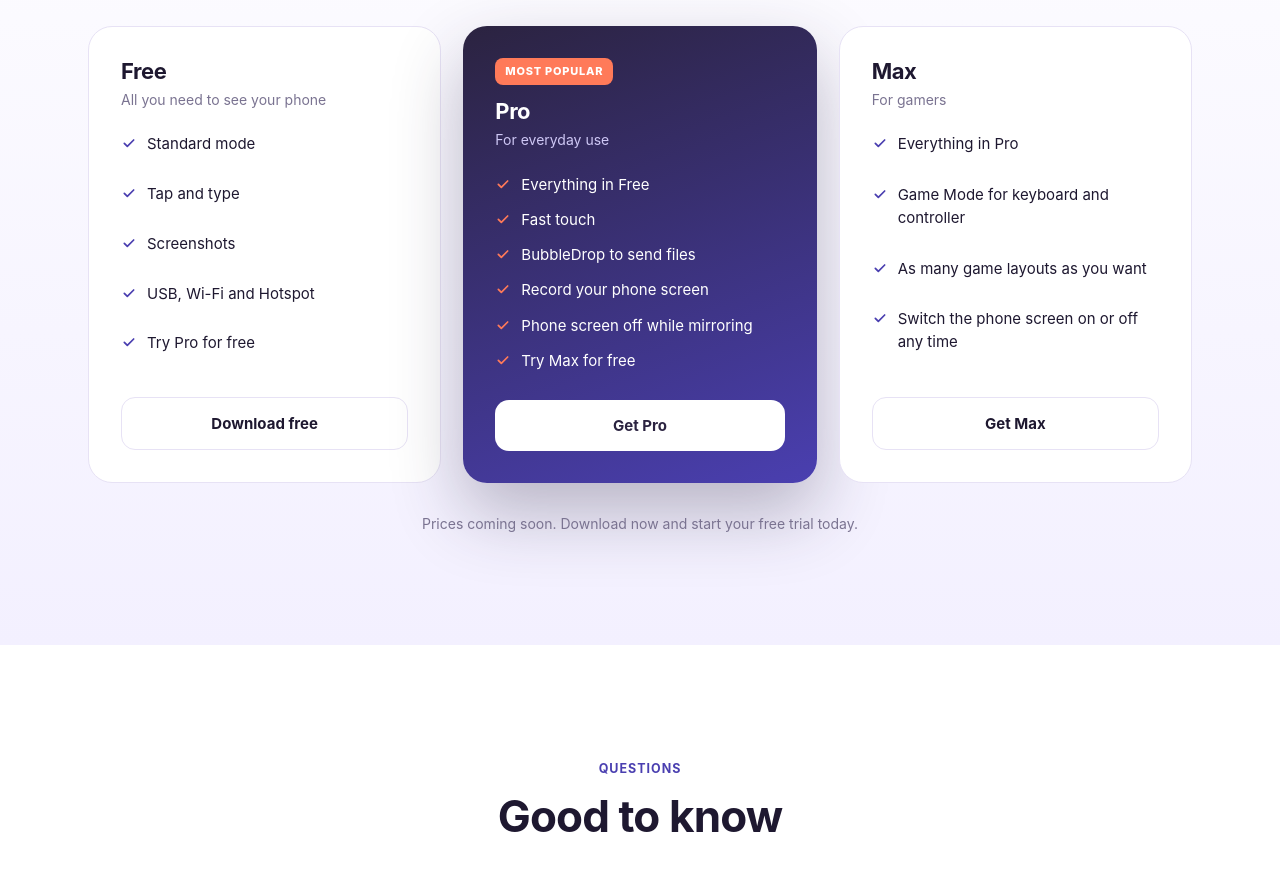
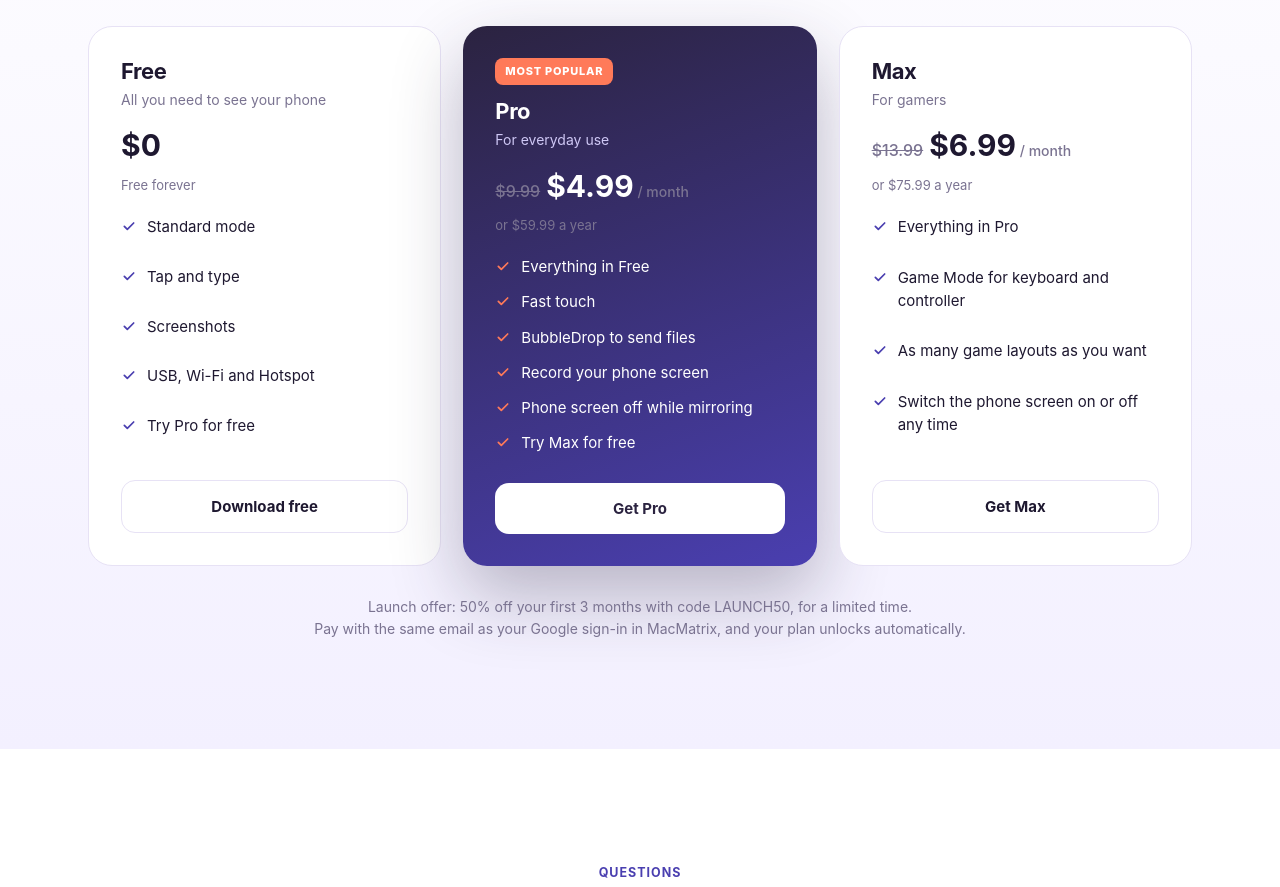
Before and after one commit to AltairCo-Studio/MacMatrix, a plain HTML site: page index.html in a window 1280 px wide. Shown: the part 5720-6607 px from the top of the page. Drawn offline with Linux system fonts and the light colour scheme.

Commit message:
Pricing and checkout links

```diff
--- a/index.html
+++ b/index.html
@@ -197,6 +197,7 @@ section.block{padding:110px 0}
 .plan.hot{background:linear-gradient(160deg,#2B2340,#4A3FB0);color:#fff;border:0;transform:scale(1.03);box-shadow:0 30px 70px rgba(43,35,64,.3)}
 .plan h3{font-size:22px}
 .plan .sub{color:var(--muted);font-size:14px;margin:6px 0 22px}
+.price{margin:-10px 0 20px;font-size:30px;font-weight:700}.price s{color:var(--muted);font-size:16px;font-weight:500;margin-right:6px}.price small{color:var(--muted);font-size:14px;font-weight:500}.price-y{color:var(--muted);font-size:13px;margin:-14px 0 20px}
 .plan.hot .sub{color:#CFC8F5}
 .plan ul{list-style:none;display:grid;gap:12px;margin-bottom:28px;flex:1}
 .plan li{display:flex;gap:10px;font-size:15px;align-items:flex-start}
@@ -506,6 +507,8 @@ footer .wrap{display:flex;justify-content:space-between;align-items:center;gap:2
       <div class="plan reveal">
         <h3>Free</h3>
         <p class="sub">All you need to see your phone</p>
+        <p class="price">$0</p>
+        <p class="price-y">Free forever</p>
         <ul>
           <li><svg width="16" height="16"><use href="#check"/></svg>Standard mode</li>
           <li><svg width="16" height="16"><use href="#check"/></svg>Tap and type</li>
@@ -519,6 +522,8 @@ footer .wrap{display:flex;justify-content:space-between;align-items:center;gap:2
         <span class="badge">MOST POPULAR</span>
         <h3>Pro</h3>
         <p class="sub">For everyday use</p>
+        <p class="price"><s>$9.99</s>$4.99<small> / month</small></p>
+        <p class="price-y">or $59.99 a year</p>
         <ul>
           <li><svg width="16" height="16"><use href="#check"/></svg>Everything in Free</li>
           <li><svg width="16" height="16"><use href="#check"/></svg>Fast touch</li>
@@ -527,21 +532,23 @@ footer .wrap{display:flex;justify-content:space-between;align-items:center;gap:2
           <li><svg width="16" height="16"><use href="#check"/></svg>Phone screen off while mirroring</li>
           <li><svg width="16" height="16"><use href="#check"/></svg>Try Max for free</li>
         </ul>
-        <a class="btn" href="#download">Get Pro</a>
+        <a class="btn" href="https://macmatrix.lemonsqueezy.com/checkout/buy/d582b5e0-132a-43ec-94ad-c9f2b5f8534c?checkout%5Bdiscount_code%5D=LAUNCH50" target="_blank" rel="noopener">Get Pro</a>
       </div>
       <div class="plan reveal">
         <h3>Max</h3>
         <p class="sub">For gamers</p>
+        <p class="price"><s>$13.99</s>$6.99<small> / month</small></p>
+        <p class="price-y">or $75.99 a year</p>
         <ul>
           <li><svg width="16" height="16"><use href="#check"/></svg>Everything in Pro</li>
           <li><svg width="16" height="16"><use href="#check"/></svg>Game Mode for keyboard and controller</li>
           <li><svg width="16" height="16"><use href="#check"/></svg>As many game layouts as you want</li>
           <li><svg width="16" height="16"><use href="#check"/></svg>Switch the phone screen on or off any time</li>
         </ul>
-        <a class="btn btn-ghost" href="#download">Get Max</a>
+        <a class="btn btn-ghost" href="https://macmatrix.lemonsqueezy.com/checkout/buy/93c55242-05e2-461b-8da0-1d271f18cd63?checkout%5Bdiscount_code%5D=LAUNCH50" target="_blank" rel="noopener">Get Max</a>
       </div>
     </div>
-    <p class="note">Prices coming soon. Download now and start your free trial today.</p>
+    <p class="note">Launch offer: 50% off your first 3 months with code LAUNCH50, for a limited time.<br>Pay with the same email as your Google sign-in in MacMatrix, and your plan unlocks automatically.</p>
   </div>
 </section>
 
```
